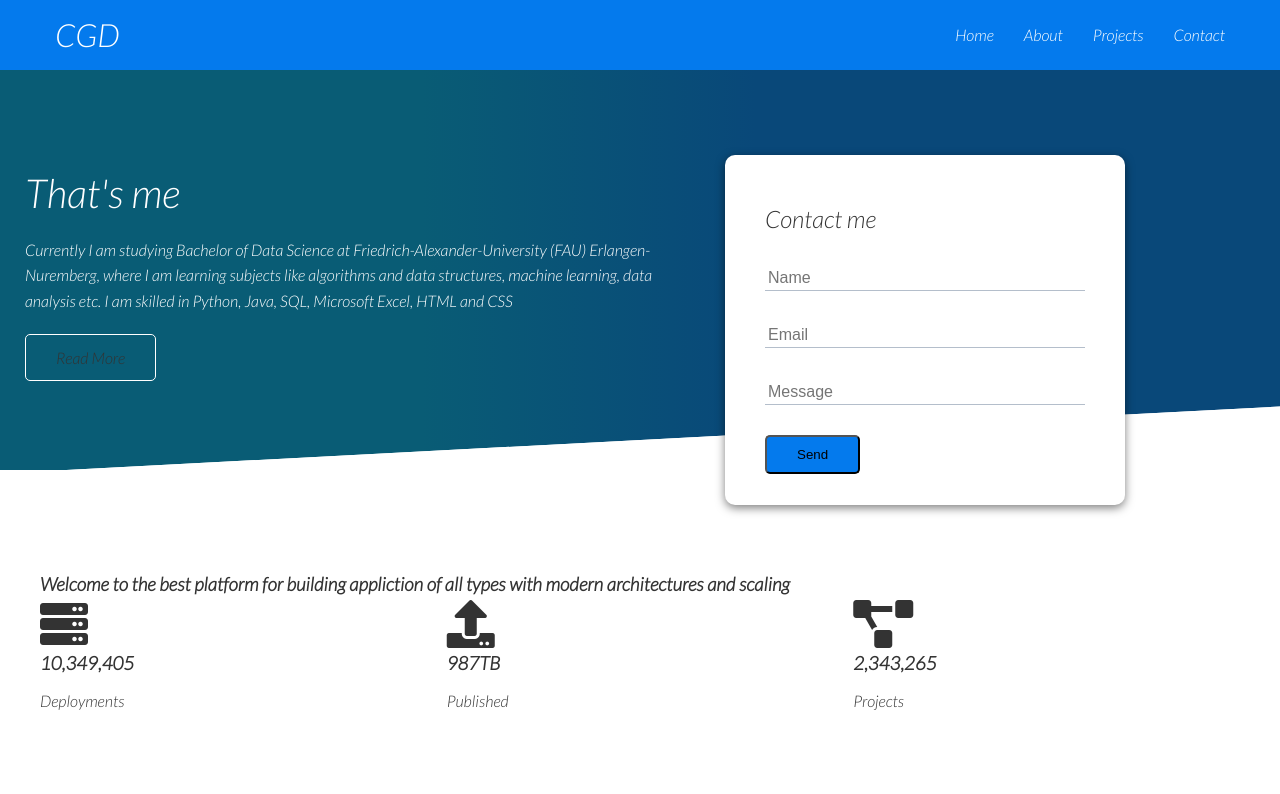
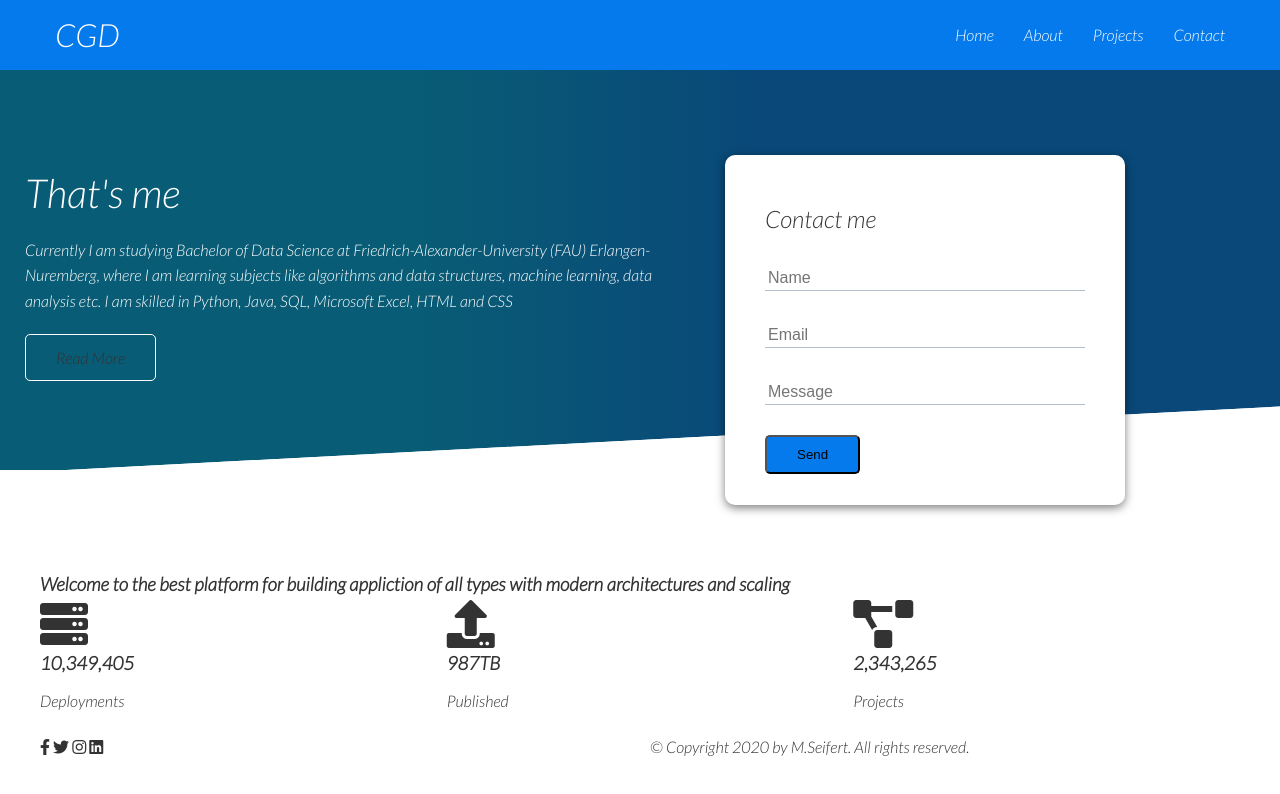
Before and after one commit to CGD16/CGD16.github.io, a plain HTML site: page index.html in a window 1280 px wide. Drawn offline with Linux system fonts and the light colour scheme.

Commit message:
facebook, twitter und co

```diff
--- a/index.html
+++ b/index.html
@@ -89,5 +89,26 @@
         </div>
     </section>
 
+
+    <!-- Footer -->
+    <footer class="main-footer">
+        <div class="container">
+            <div class="grid">
+                <div class="col-1-of-2">
+                    <div class="social-links">
+                        <a href="#" class="social-link"><i class="fab fa-facebook-f"></i></a>
+                        <a href="#" class="social-link"><i class="fab fa-twitter"></i></a>
+                        <a href="#" class="social-link"><i class="fab fa-instagram"></i></a>
+                        <a href="#" class="social-link"><i class="fab fa-linkedin"></i></a>
+                    </div>
+                </div>
+                <div class="col-1-of-2">
+                    <p class="copyright">
+                    &copy; Copyright 2020 by M.Seifert. All rights reserved.
+                    </p>
+                </div>
+            </div>
+        </div>
+
 </body>
 </html>
```
